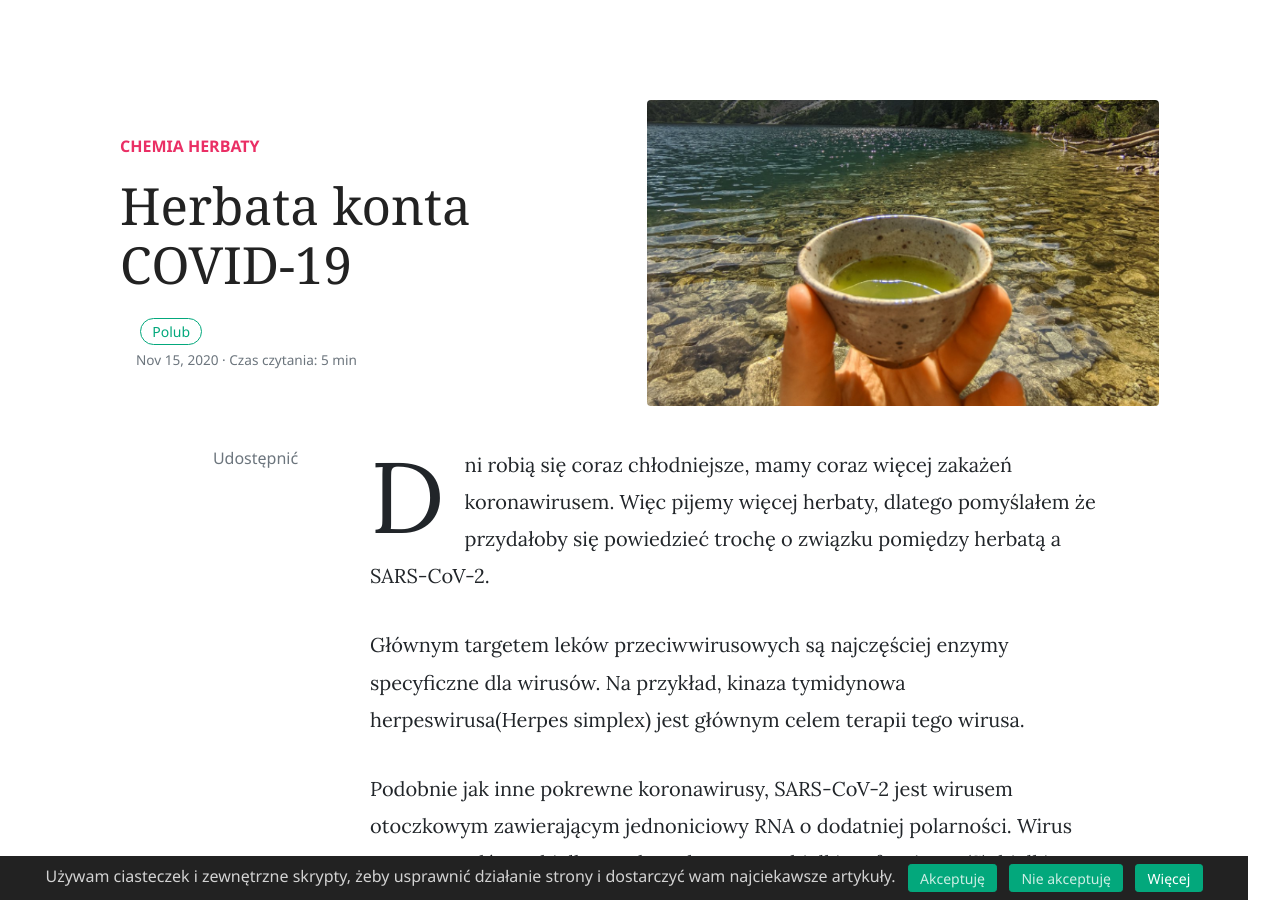
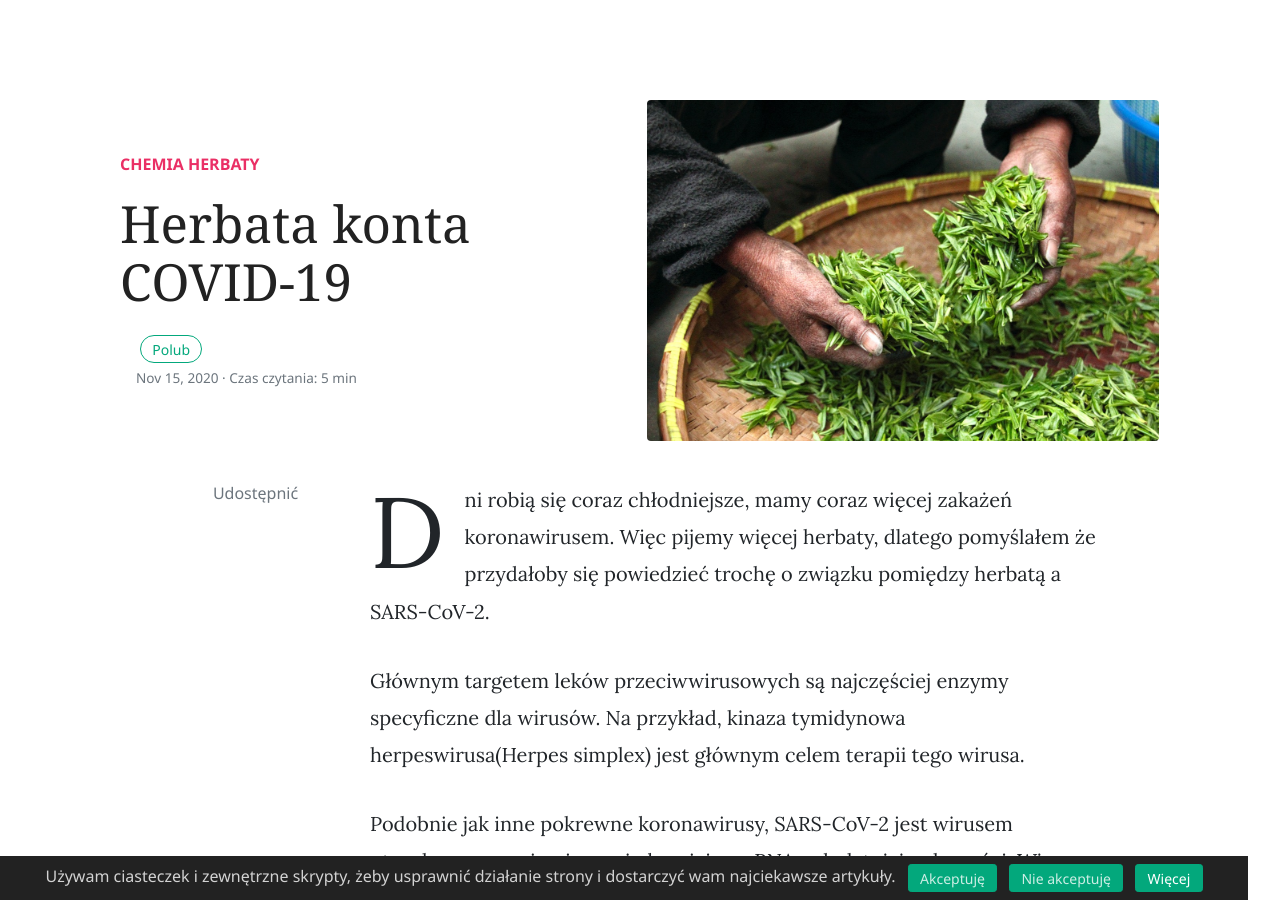
Before and after one commit to asiomchen/asiomchen.github.io, a Jekyll site: the page built from _posts/2020-11-15-herbata-kontra-covid-19.md, in a window 1280 px wide and 900 px high. Built offline with Jekyll 4.4.1, drawn with Linux system fonts in a browser that asks for light colours; nearby versions of some CDN libraries; comment, search, counter and statistics services are not loaded.

Commit message:
Update 2020-11-15-herbata-kontra-covid-19.md

```diff
--- a/_posts/2020-11-15-herbata-kontra-covid-19.md
+++ b/_posts/2020-11-15-herbata-kontra-covid-19.md
@@ -2,7 +2,7 @@
 layout: post
 title:  "Herbata konta COVID-19"
 categories: [Chemia herbaty]
-image: assets/images/ltea/ltea-0.PNG
+image: assets/images/covid/covid-00.jpg
 ---
 
 Dni robią się coraz chłodniejsze, mamy coraz więcej zakażeń koronawirusem. Więc pijemy więcej herbaty, dlatego pomyślałem że przydałoby się powiedzieć trochę o związku pomiędzy herbatą a SARS-CoV-2.
```
